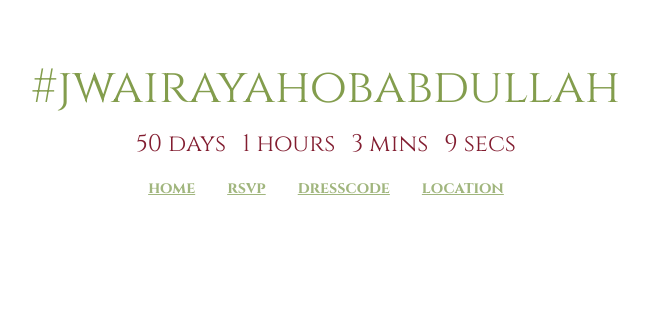
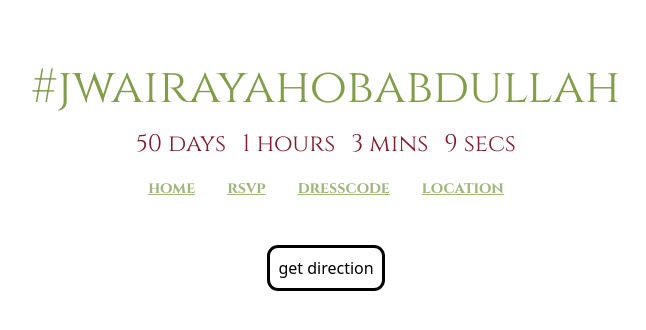
Before and after one commit to Abdullah-Eldahrawy/wedding-rsvp, a React (Vite) app: page / in a window 1280 px wide. Both pictures are taken after a click on the element "location". Shown: the top 330 px of the page, without its empty margins (314-960 px from the left). Built offline with nearby package versions, Linux system fonts and the light colour scheme.

Commit message:
added location hyperlink

```diff
--- a/src/App.jsx
+++ b/src/App.jsx
@@ -106,6 +106,7 @@ function App() {
           <img src="/wedding-invite.png" alt="wedding invite" className={currPage === "home" ? "block" : "hidden"}/>
           <img src="/dress-code.jpeg" alt="dress code" className={currPage === "dresscode" ? "block" : "hidden"}/>
           <Rsvp visibility={currPage === "rsvp" ? "block" : "hidden"}/>
+          <a href="https://maps.app.goo.gl/nWhEJtbg8McvZZ8j9" className={`outline-solid rounded-lg p-2 ${currPage === "location" ? "block" : "hidden"}`}>get direction</a>
         </main>
       </div>
     </div>
```
